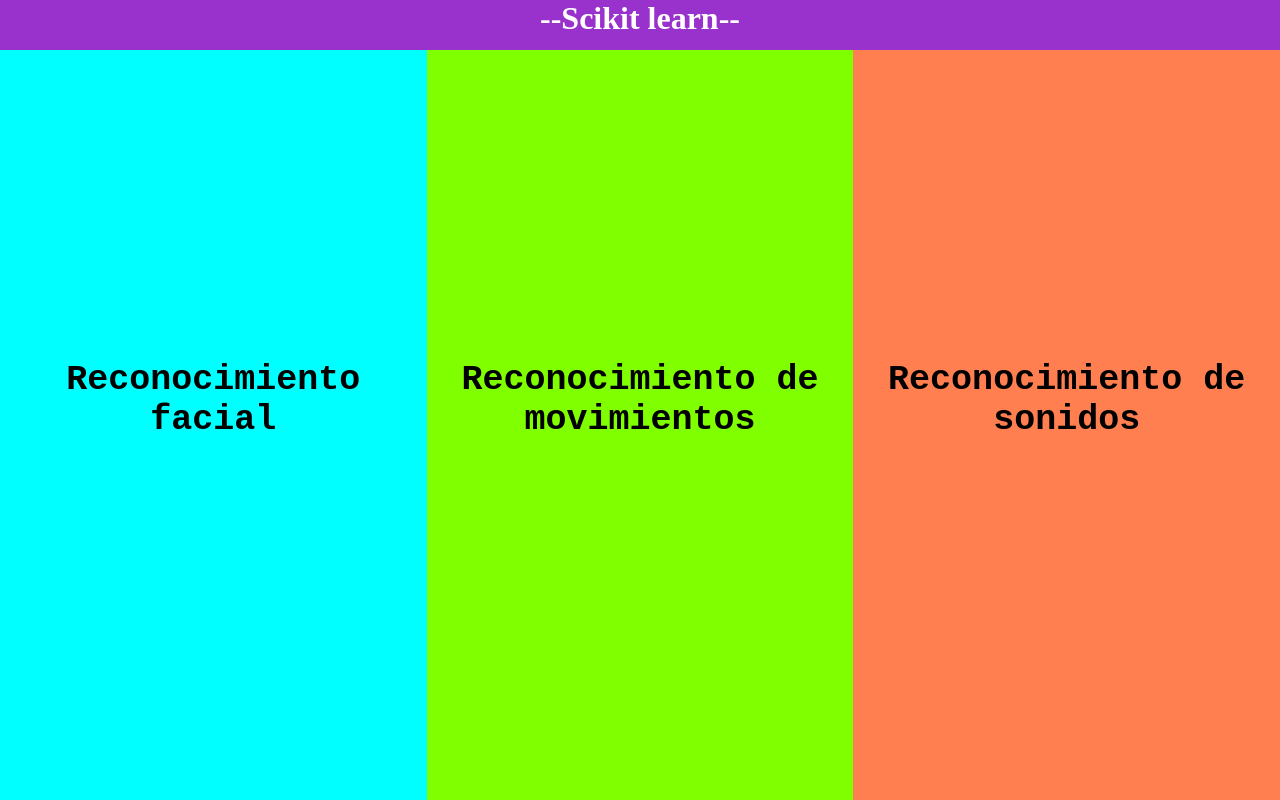
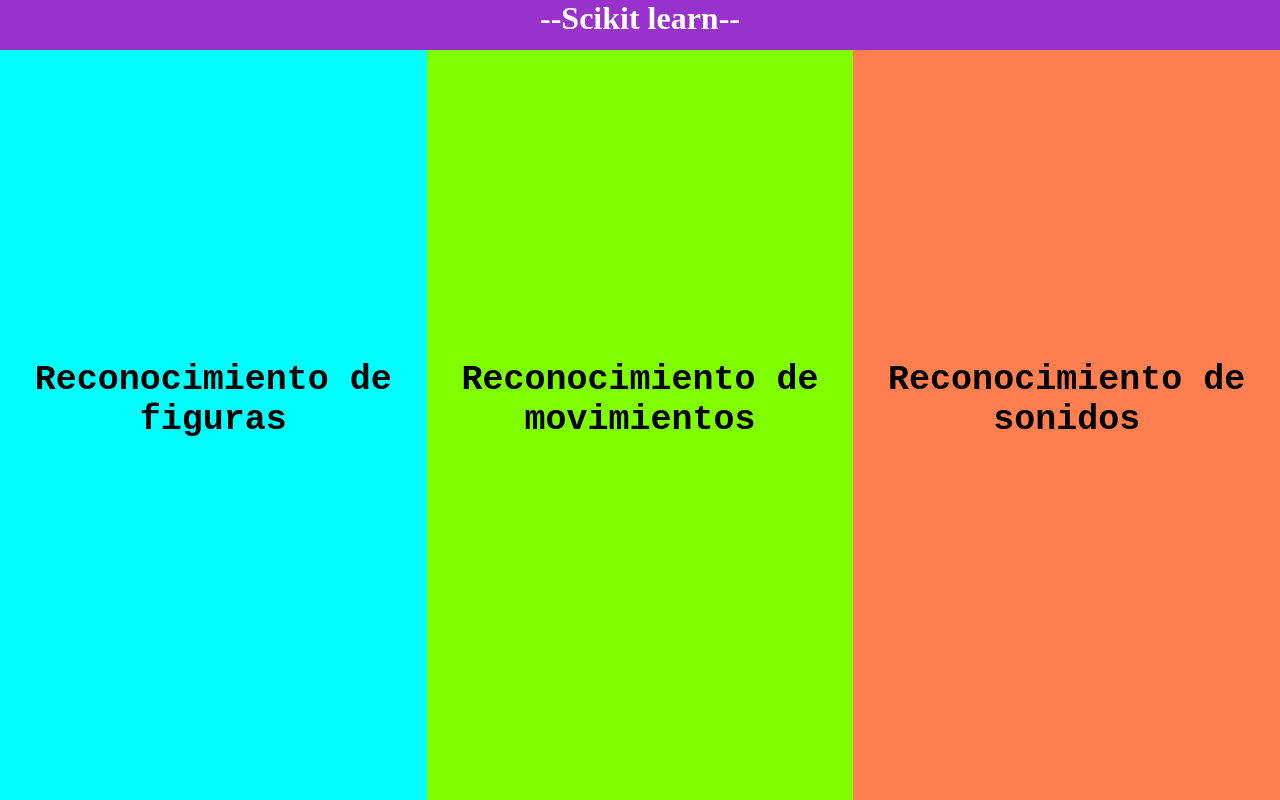
Before and after one commit to thomasesteban22/paginaWebIA, a plain HTML site: page src/index.html in a window 1280 px wide. Drawn offline with Linux system fonts and the light colour scheme.

Commit message:
cambios generales 4

```diff
--- a/src/index.html
+++ b/src/index.html
@@ -14,7 +14,7 @@
   <div class="contenedor">
       <a href="figuras.html">
         <div class="recuadros i1">
-            <h1>Reconocimiento facial</h1>
+            <h1>Reconocimiento de figuras</h1>
         </div>
       </a>
       <a href="posturas.html">
```
